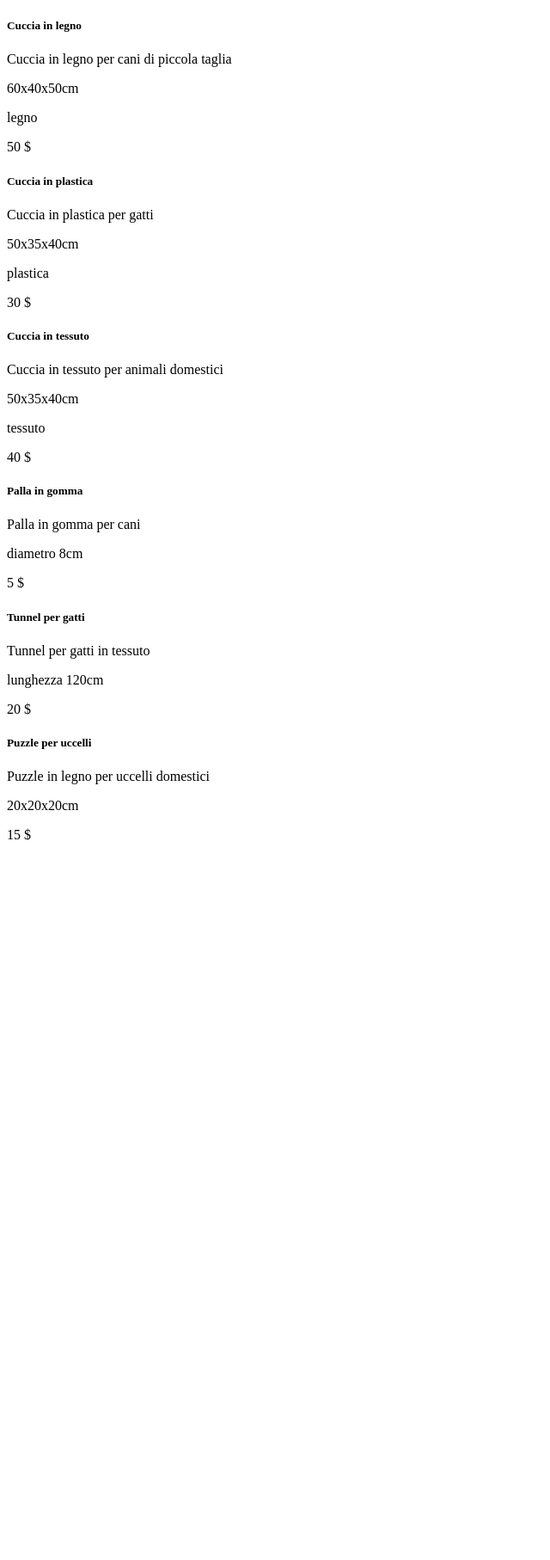
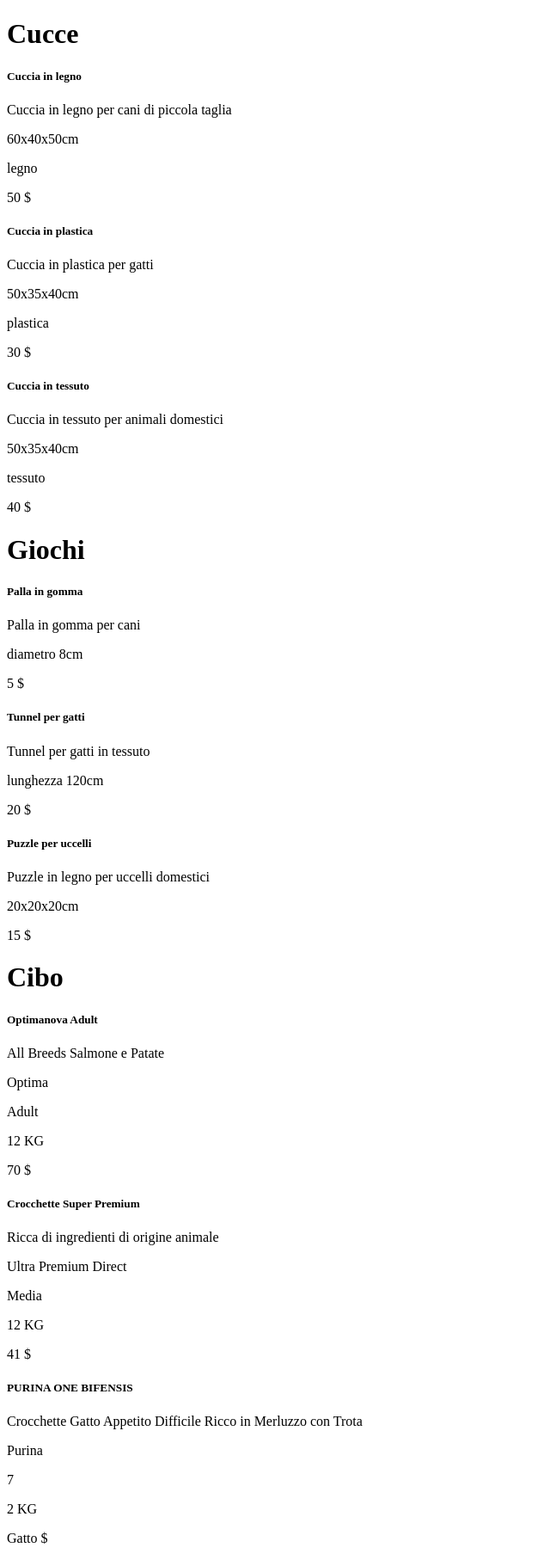
Before and after one commit to slivcaigor/php-oop-2, a PHP site: page / in a window 1280 px wide. Shown: the whole page at 86% size, without its empty margins (0-640 px from the left). Before the commit the page ends 977 px from the top, so only its background shows below. Run offline with PHP 8.4, Linux system fonts and the light colour scheme.

Commit message:
Cibo + Display Product Details

```diff
--- a/cibo.php
+++ b/cibo.php
@@ -12,5 +12,41 @@ class Cibo extends Prodotto
         $this->etaAnimale = $etaAnimale;
         $this->quantitaConfezione = $quantitaConfezione;
     }
+
+    public function getNome(): string
+    {
+        return $this->nome;
+    }
+
+    public function getDescrizione(): string
+    {
+        return $this->descrizione;
+    }
+
+    public function getPrezzo(): string
+    {
+        return $this->prezzo;
+    }
+
+    public function getMarca(): string
+    {
+        return $this->marca;
+    }
+
+    public function getEtaAnimale(): string
+    {
+        return $this->etaAnimale;
+    }
+
+    public function getQuantitaConfezione(): string
+    {
+        return $this->quantitaConfezione;
+    }
 }
+
+$cibo1 = new Cibo("Optimanova Adult", "All Breeds Salmone e Patate", 70, "Optima", "Adult", 12);
+$cibo2 = new Cibo("Crocchette Super Premium", "Ricca di ingredienti di origine animale", 41, "Ultra Premium Direct", "Media", 12);
+$cibo3 = new Cibo("PURINA ONE BIFENSIS", "Crocchette Gatto Appetito Difficile Ricco in Merluzzo con Trota", "Gatto", "Purina", 7, 2);
+
+$cibi = [$cibo1, $cibo2, $cibo3];
 ?>
--- a/index.php
+++ b/index.php
@@ -24,6 +24,7 @@
 
 <body>
     <!-- Cucce -->
+    <h1>Cucce</h1>
     <div class="card">
         <div class="card-body">
             <?php foreach ($prodotti as $prodotto) { ?>
@@ -47,6 +48,7 @@
         </div>
     </div>
     <!-- Giochi -->
+    <h1>Giochi</h1>
     <div class="card">
         <div class="card-body">
             <?php foreach ($giochi as $gioco) { ?>
@@ -67,6 +69,34 @@
         </div>
     </div>
 
+    <!-- Cibo -->
+    <h1>Cibo</h1>
+    <div class="card">
+        <div class="card-body">
+            <?php foreach ($cibi as $cibo) { ?>
+            <!-- <img src="https://picsum.photos/200/300" class="card-img-top"> -->
+            <h5 class="card-title">
+                <?= $cibo->getNome() ?>
+            </h5>
+            <p class="card-text">
+                <?= $cibo->getDescrizione() ?>
+            </p>
+            <p class="card-text">
+                <?= $cibo->getMarca() ?>
+            </p>
+            <p class="card-text">
+                <?= $cibo->getEtaAnimale() ?>
+            </p>
+            <p class="card-text">
+                <?= $cibo->getQuantitaConfezione() . ' KG' ?>
+            </p>
+            <p class="card-text">
+                <?= $cibo->getPrezzo() . ' $' ?>
+            </p>
+            <?php } ?>
+        </div>
+    </div>
+
 </body>
 
 </html>
```
